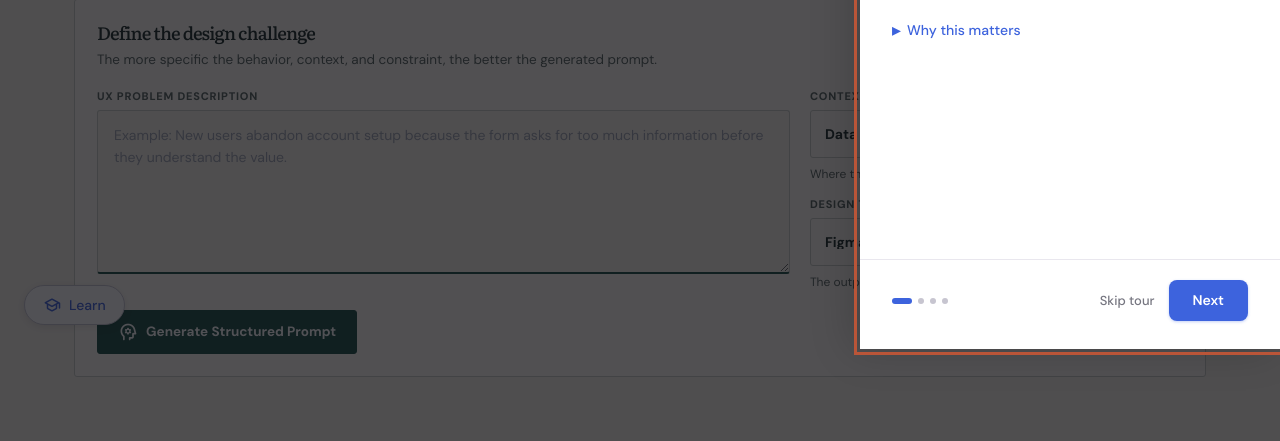
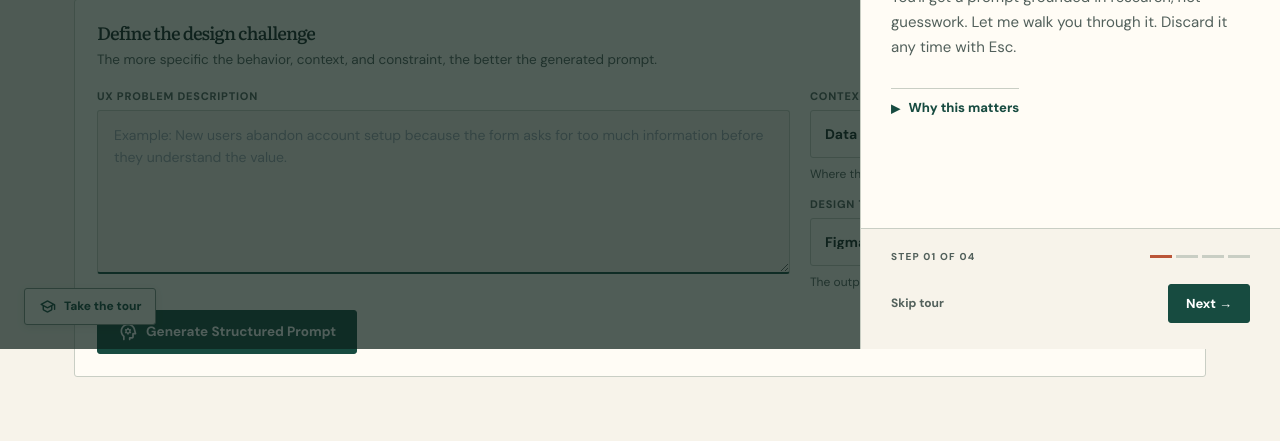
Before and after one commit to tropicgirlie/cognitive-engine, a website: page advanced-prompt-generator.html in a window 1280 px wide. Shown: the part 451-892 px from the top of the page. Drawn offline with nearby package versions, Linux system fonts and the light colour scheme.

Commit message:
Restyle guided tour to match editorial UI

```diff
--- a/advanced-prompt-generator.html
+++ b/advanced-prompt-generator.html
@@ -150,6 +150,7 @@
 
 <link href="https://fonts.googleapis.com/css2?family=DM+Sans:wght@400;500;600;700;800&family=Literata:opsz,wght@7..72,400;7..72,500;7..72,600&display=swap" rel="stylesheet">
 <link rel="stylesheet" href="css/site-system.css">
+<link rel="stylesheet" href="css/cognitive-tour.css">
 </head>
 <body>
 
--- /dev/null
+++ b/css/cognitive-tour.css
@@ -0,0 +1,53 @@
+/* Guided tour, using the same paper, pine, rust, and editorial type as the site. */
+#cog-tour-overlay{position:fixed;inset:0;z-index:10000;opacity:0;background:rgba(13,32,27,.72);transition:opacity .3s ease,background-color .25s ease}
+#cog-tour-spotlight{position:fixed;z-index:10001;pointer-events:none;opacity:0;border-radius:3px;box-shadow:0 0 0 3px #ba5538,0 0 0 9999px rgba(13,32,27,.72);transition:top .35s ease,left .35s ease,width .35s ease,height .35s ease,opacity .25s ease}
+#cog-tour-connector{position:fixed;inset:0;width:100%;height:100%;z-index:10001;pointer-events:none;opacity:0;transition:opacity .3s ease}
+#cog-tour-panel{position:fixed;inset:0 0 0 auto;z-index:10002;width:min(420px,100vw);background:#fffcf5;border-left:1px solid #c9cec4;display:flex;flex-direction:column;transform:translateX(100%);transition:transform .35s ease;overflow-y:auto;outline:none;color:#172824;font-family:'DM Sans',Arial,sans-serif}
+#cog-tour-panel *{box-sizing:border-box}
+#cog-tour-panel button{font-family:'DM Sans',Arial,sans-serif;cursor:pointer}
+#cog-tour-panel button:focus-visible,#cog-tour-trigger:focus-visible{outline:3px solid #ba5538;outline-offset:3px}
+.cog-tour-progress{height:3px;background:#e7e9de;flex:none}
+.cog-tour-progress-fill{height:100%;background:#ba5538;transition:width .3s ease}
+.cog-tour-header{display:flex;align-items:center;justify-content:space-between;gap:16px;padding:25px 30px 0}
+.cog-tour-kicker{font-size:10px;font-weight:800;letter-spacing:.17em;text-transform:uppercase;color:#ba5538}
+.cog-tour-close{border:1px solid #c9cec4;background:transparent;color:#52605b;width:34px;height:34px;display:grid;place-items:center;border-radius:3px;font-size:20px;line-height:1}
+.cog-tour-close:hover{background:#eeeae0;color:#172824}
+.cog-tour-body{padding:50px 30px 44px;flex:1;display:flex;flex-direction:column;justify-content:center;min-height:0}
+.cog-tour-step-label{margin:0 0 30px;font-size:11px;font-weight:800;letter-spacing:.15em;text-transform:uppercase;color:#52605b}
+.cog-tour-step-label strong{font:500 30px/1 'Literata',Georgia,serif;color:#ba5538;letter-spacing:-.04em;vertical-align:middle;margin-right:10px}
+.cog-tour-icon{width:50px;height:50px;background:#d8e9d8;border:1px solid #b8c5b6;border-radius:3px;display:grid;place-items:center;margin-bottom:26px;color:#174b40}
+.cog-tour-icon .mi{font-size:25px;color:inherit}
+#cog-tour-panel h2{font:500 clamp(25px,3vw,32px)/1.16 'Literata',Georgia,serif!important;letter-spacing:-.045em;margin:0 0 20px;color:#172824}
+.cog-tour-description{font-size:15px;line-height:1.68;color:#52605b;margin:0 0 28px;max-width:38ch}
+.cog-tour-detail-toggle{display:flex;align-items:center;gap:9px;align-self:flex-start;padding:9px 0;border:0;border-top:1px solid #c9cec4;background:transparent;color:#174b40;font-size:13px;font-weight:800;text-align:left}
+.cog-tour-detail-toggle:hover{color:#ba5538}
+.cog-tour-detail-arrow{font-size:17px;line-height:1;transition:transform .2s ease}
+.cog-tour-detail-toggle[aria-expanded="true"] .cog-tour-detail-arrow{transform:rotate(90deg)}
+.cog-tour-detail-content[hidden]{display:none}
+.cog-tour-detail-content p{margin:4px 0 0;padding:16px;background:#eeeae0;border-left:2px solid #ba5538;font-size:13px;line-height:1.6;color:#52605b}
+.cog-tour-footer{padding:20px 30px 26px;border-top:1px solid #c9cec4;background:#f7f3ea}
+.cog-tour-footer-top{display:flex;justify-content:space-between;align-items:center;gap:16px;margin-bottom:20px}
+.cog-tour-footer-label{font-size:10px;font-weight:800;letter-spacing:.12em;text-transform:uppercase;color:#52605b}
+.cog-tour-dashes{display:flex;gap:4px;flex:1;justify-content:flex-end}
+.cog-tour-dash{height:3px;width:22px;background:#c9cec4}
+.cog-tour-dash.is-done{background:#9aaf9d}
+.cog-tour-dash.is-current{background:#ba5538}
+.cog-tour-actions{display:flex;align-items:center;gap:8px}
+.cog-tour-skip{margin-right:auto;background:transparent;border:0;padding:10px 0;color:#52605b;font-size:12px;font-weight:700}
+.cog-tour-skip:hover{text-decoration:underline;color:#172824}
+.cog-tour-back,.cog-tour-next{min-height:38px;padding:9px 17px;border-radius:3px;font-size:13px;font-weight:800}
+.cog-tour-back{border:1px solid #819389;background:transparent;color:#174b40}
+.cog-tour-back:hover{background:#d8e9d8}
+.cog-tour-next{border:1px solid #174b40;background:#174b40;color:#fff}
+.cog-tour-next:hover{background:#10392f}
+#cog-tour-trigger{position:fixed;bottom:24px;left:24px;z-index:90;display:flex;align-items:center;gap:8px;background:#fffcf5;border:1px solid #819389;border-radius:3px;padding:9px 14px;color:#174b40;font:800 12px/1.3 'DM Sans',Arial,sans-serif;box-shadow:0 2px 8px rgba(23,40,36,.09);cursor:pointer}
+#cog-tour-trigger:hover{border-color:#174b40;background:#d8e9d8}
+#cog-tour-trigger .mi{font-size:17px;color:inherit}
+.cog-tour-celebration{position:fixed;inset:0;z-index:10003;display:grid;place-items:center;background:rgba(13,32,27,.72);pointer-events:none;padding:20px}
+.cog-tour-celebration-card{width:min(360px,100%);background:#fffcf5;border:1px solid #c9cec4;padding:36px;text-align:left;animation:cogTourPopIn .35s ease-out}
+.cog-tour-celebration-card img{display:block;width:46px;height:46px;margin-bottom:25px}
+.cog-tour-celebration-card h2{font:500 30px/1.15 'Literata',Georgia,serif;margin:0 0 12px;color:#172824}
+.cog-tour-celebration-card p{font:400 15px/1.6 'DM Sans',Arial,sans-serif;margin:0;color:#52605b}
+@keyframes cogTourPopIn{from{transform:translateY(12px);opacity:0}to{transform:translateY(0);opacity:1}}
+@media(max-width:480px){.cog-tour-header{padding:18px 20px 0}.cog-tour-body{padding:35px 20px;justify-content:flex-start}.cog-tour-footer{padding:16px 20px 20px}.cog-tour-dash{width:14px}#cog-tour-trigger{left:16px;bottom:16px}}
+@media(prefers-reduced-motion:reduce){#cog-tour-overlay,#cog-tour-spotlight,#cog-tour-connector,#cog-tour-panel,.cog-tour-progress-fill,.cog-tour-detail-arrow{transition:none!important}.cog-tour-celebration-card{animation:none}}
--- a/js/cognitive-tour.js
+++ b/js/cognitive-tour.js
@@ -1,5 +1,5 @@
 /**
- * Cognitive Engine Tour — Figma-style Spotlight + Side Panel
+ * Cognitive Engine Tour — Editorial Spotlight + Side Panel
  *
  * Design rationale (from cognitive science perspective):
  * - Spotlight pattern: Von Restorff effect — the highlighted element is the
@@ -211,59 +211,36 @@ class CognitiveTour {
   buildUI() {
     this.cleanup();
 
-    // Full-screen overlay (clicking it discards the tour)
     this.overlay = document.createElement('div');
     this.overlay.id = 'cog-tour-overlay';
-    this.overlay.style.cssText = `
-      position: fixed; top: 0; left: 0; right: 0; bottom: 0;
-      z-index: 10000;
-      transition: opacity 0.4s ease;
-      opacity: 0;
-    `;
     this.overlay.addEventListener('click', () => this.endTour());
 
-    // Spotlight ring around target element
     this.spotlight = document.createElement('div');
     this.spotlight.id = 'cog-tour-spotlight';
-    this.spotlight.style.cssText = `
-      position: fixed;
-      border-radius: 8px;
-      box-shadow: 0 0 0 4px rgba(61,99,221,0.6), 0 0 0 9999px rgba(15,14,20,0.72);
-      transition: all 0.35s cubic-bezier(0.4,0,0.2,1);
-      pointer-events: none;
-      z-index: 10001;
-      opacity: 0;
-    `;
 
-    // SVG connector line from spotlight to panel
     this.connector = document.createElementNS('http://www.w3.org/2000/svg', 'svg');
     this.connector.id = 'cog-tour-connector';
-    this.connector.style.cssText = `
-      position: fixed; top: 0; left: 0; width: 100%; height: 100%;
-      z-index: 10001; pointer-events: none; opacity: 0;
-      transition: opacity 0.35s ease;
-    `;
 
-    // Side panel
     this.sidePanel = document.createElement('div');
     this.sidePanel.id = 'cog-tour-panel';
     this.sidePanel.setAttribute('role', 'dialog');
-    this.sidePanel.setAttribute('aria-label', 'Guided tour');
+    this.sidePanel.setAttribute('aria-modal', 'true');
+    this.sidePanel.setAttribute('aria-labelledby', 'cog-tour-title');
     this.sidePanel.tabIndex = -1;
-    this.sidePanel.style.cssText = `
-      position: fixed;
-      top: 0; right: 0; bottom: 0;
-      width: min(420px, 100vw);
-      background: #FFFFFF;
-      box-shadow: -8px 0 40px rgba(0,0,0,0.18);
-      z-index: 10002;
-      display: flex; flex-direction: column;
-      transform: translateX(100%);
-      transition: transform 0.4s cubic-bezier(0.4,0,0.2,1);
-      overflow-y: auto;
-      outline: none;
-      font-family: 'Roboto', -apple-system, sans-serif;
-    `;
+    this.sidePanel.addEventListener('keydown', (event) => {
+      if (event.key !== 'Tab') return;
+      const focusable = Array.from(this.sidePanel.querySelectorAll('button:not([disabled])'));
+      if (!focusable.length) return;
+      const first = focusable[0];
+      const last = focusable[focusable.length - 1];
+      if (event.shiftKey && document.activeElement === first) {
+        event.preventDefault();
+        last.focus();
+      } else if (!event.shiftKey && document.activeElement === last) {
+        event.preventDefault();
+        first.focus();
+      }
+    });
 
     document.body.appendChild(this.overlay);
     document.body.appendChild(this.spotlight);
@@ -272,10 +249,8 @@ class CognitiveTour {
 
     requestAnimationFrame(() => {
       this.overlay.style.opacity = '1';
-      this.spotlight.style.opacity = '1';
       this.connector.style.opacity = '1';
       this.sidePanel.style.transform = 'translateX(0)';
-      this.sidePanel.focus({ preventScroll: true });
     });
   }
 
@@ -288,140 +263,55 @@ class CognitiveTour {
     const step = this.tourSteps[this.currentStep];
     const total = this.tourSteps.length;
     const progress = ((this.currentStep + 1) / total) * 100;
+    const number = String(this.currentStep + 1).padStart(2, '0');
+    const totalLabel = String(total).padStart(2, '0');
 
     this.sidePanel.innerHTML = `
-      <!-- Progress bar -->
-      <div style="height:4px; background:#E9E7EE; border-radius:2px; margin:0;">
-        <div style="height:4px; width:${progress}%; background:linear-gradient(90deg,#3D63DD,#6B8FFF); border-radius:2px; transition:width 0.4s ease;"></div>
+      <div class="cog-tour-progress" aria-hidden="true"><div class="cog-tour-progress-fill" style="width:${progress}%"></div></div>
+      <div class="cog-tour-header">
+        <span class="cog-tour-kicker">Cognitive Engine / Field notes</span>
+        <button id="cog-tour-close" class="cog-tour-close" type="button" aria-label="Close guided tour">×</button>
       </div>
-
-      <!-- Close button (discard tour) -->
-      <button id="cog-tour-close" aria-label="Discard tour" style="
-        position:absolute; top:16px; right:16px;
-        width:36px; height:36px; border-radius:50%;
-        border:none; background:transparent; cursor:pointer;
-        display:flex; align-items:center; justify-content:center;
-        color:#767680; font-size:20px; transition:all 0.15s;
-      " onmouseover="this.style.background='#F5F3FA';this.style.color='#1C1B1F'" onmouseout="this.style.background='transparent';this.style.color='#767680'">
-        ✕
-      </button>
-
-      <!-- Panel body -->
-      <div style="padding:40px 32px 32px; flex:1; display:flex; flex-direction:column; justify-content:center;">
-        <!-- Step icon -->
-        <div style="
-          width:56px; height:56px; border-radius:16px;
-          background:linear-gradient(135deg,#DBE1FF,#DFE0F9);
-          display:flex; align-items:center; justify-content:center;
-          margin-bottom:24px;
-        "><span class="mi" style="font-size:28px;color:#3D63DD;">${step.icon}</span></div>
-
-        <!-- Title -->
-        <h2 style="
-          font-size:22px; font-weight:700; line-height:1.3;
-          color:#1C1B1F; margin:0 0 16px; letter-spacing:-0.01em;
-        ">${step.title}</h2>
-
-        <!-- Body -->
-        <p style="
-          font-size:16px; line-height:1.6; color:#46464F;
-          margin:0 0 20px;
-        ">${step.body}</p>
-
-        <!-- Detail (progressive disclosure — collapsible) -->
-        <button id="cog-tour-detail-toggle" style="
-          display:flex; align-items:center; gap:6px;
-          background:none; border:none; cursor:pointer;
-          font-size:14px; font-weight:500; color:#3D63DD;
-          padding:0; margin:0 0 8px; transition:color 0.15s;
-        " onmouseover="this.style.color='#4B73F7'" onmouseout="this.style.color='#3D63DD'">
-          <span style="font-size:18px; transition:transform 0.2s;" id="cog-tour-detail-arrow">▸</span>
-          Why this matters
+      <div class="cog-tour-body">
+        <p class="cog-tour-step-label"><strong>${number}</strong> / ${totalLabel} &nbsp; Guided tour</p>
+        <div class="cog-tour-icon" aria-hidden="true"><span class="mi">${step.icon}</span></div>
+        <h2 id="cog-tour-title" tabindex="-1">${step.title}</h2>
+        <p class="cog-tour-description">${step.body}</p>
+        <button id="cog-tour-detail-toggle" class="cog-tour-detail-toggle" type="button" aria-expanded="false" aria-controls="cog-tour-detail-content">
+          <span class="cog-tour-detail-arrow" aria-hidden="true">▸</span> Why this matters
         </button>
-        <div id="cog-tour-detail-content" style="
-          max-height:0; overflow:hidden; transition:max-height 0.3s ease;
-        ">
-          <p style="
-            font-size:14px; line-height:1.65; color:#767680;
-            margin:0; padding:12px 16px; background:#F5F3FA;
-            border-radius:8px; border-left:3px solid #3D63DD;
-          ">${step.detail}</p>
+        <div id="cog-tour-detail-content" class="cog-tour-detail-content" hidden><p>${step.detail}</p></div>
+      </div>
+      <div class="cog-tour-footer">
+        <div class="cog-tour-footer-top">
+          <span class="cog-tour-footer-label">Step ${number} of ${totalLabel}</span>
+          <div class="cog-tour-dashes" aria-hidden="true">
+            ${this.tourSteps.map((_, i) => `<span class="cog-tour-dash${i === this.currentStep ? ' is-current' : i < this.currentStep ? ' is-done' : ''}"></span>`).join('')}
+          </div>
         </div>
-      </div>
-
-      <!-- Footer navigation -->
-      <div style="
-        padding:20px 32px 28px; border-top:1px solid #E9E7EE;
-        display:flex; align-items:center; justify-content:space-between; gap:12px;
-      ">
-        <!-- Progress dots -->
-        <div style="display:flex; gap:6px; align-items:center;">
-          ${this.tourSteps.map((_, i) => `
-            <div style="
-              width:${i === this.currentStep ? '20px' : '6px'};
-              height:6px; border-radius:3px;
-              background:${i === this.currentStep ? '#3D63DD' : i < this.currentStep ? '#6B8FFF' : '#C7C5D0'};
-              transition:all 0.3s ease;
-            "></div>
-          `).join('')}
-        </div>
-
-        <!-- Navigation buttons -->
-        <div style="display:flex; gap:8px; align-items:center;">
-          <button id="cog-tour-skip" style="
-            padding:10px 6px; border:none; background:none;
-            font-size:13px; font-weight:500; color:#767680;
-            cursor:pointer; transition:color 0.15s;
-          " onmouseover="this.style.color='#1C1B1F'" onmouseout="this.style.color='#767680'">
-            Skip tour
-          </button>
-          ${this.currentStep > 0 ? `
-            <button id="cog-tour-back" style="
-              padding:10px 18px; border-radius:8px;
-              border:1px solid #C7C5D0; background:white;
-              font-size:14px; font-weight:500; color:#46464F;
-              cursor:pointer; transition:all 0.15s;
-            " onmouseover="this.style.background='#F5F3FA'" onmouseout="this.style.background='white'">
-              Back
-            </button>
-          ` : ''}
-          <button id="cog-tour-next" style="
-            padding:10px 24px; border-radius:8px;
-            border:none; background:#3D63DD;
-            font-size:14px; font-weight:600; color:white;
-            cursor:pointer; transition:all 0.15s;
-            box-shadow:0 1px 3px rgba(61,99,221,0.3);
-          " onmouseover="this.style.background='#4B73F7'" onmouseout="this.style.background='#3D63DD'">
-            ${this.currentStep === total - 1 ? 'Finish' : 'Next'}
-          </button>
+        <div class="cog-tour-actions">
+          <button id="cog-tour-skip" class="cog-tour-skip" type="button">Skip tour</button>
+          ${this.currentStep > 0 ? '<button id="cog-tour-back" class="cog-tour-back" type="button">Back</button>' : ''}
+          <button id="cog-tour-next" class="cog-tour-next" type="button">${this.currentStep === total - 1 ? 'Finish' : 'Next'} →</button>
         </div>
       </div>
     `;
 
-    // Wire up panel interactions
     this.sidePanel.querySelector('#cog-tour-close').addEventListener('click', () => this.endTour());
     this.sidePanel.querySelector('#cog-tour-skip').addEventListener('click', () => this.endTour());
     this.sidePanel.querySelector('#cog-tour-next').addEventListener('click', () => this.nextStep());
     const backBtn = this.sidePanel.querySelector('#cog-tour-back');
     if (backBtn) backBtn.addEventListener('click', () => this.previousStep());
 
-    // Progressive disclosure toggle
     const toggleBtn = this.sidePanel.querySelector('#cog-tour-detail-toggle');
     const detailContent = this.sidePanel.querySelector('#cog-tour-detail-content');
-    const detailArrow = this.sidePanel.querySelector('#cog-tour-detail-arrow');
-    if (toggleBtn && detailContent) {
-      toggleBtn.addEventListener('click', () => {
-        const isOpen = detailContent.style.maxHeight !== '0px' && detailContent.style.maxHeight !== '';
-        if (isOpen) {
-          detailContent.style.maxHeight = '0px';
-          detailArrow.style.transform = 'rotate(0deg)';
-        } else {
-          detailContent.style.maxHeight = '220px';
-          detailArrow.style.transform = 'rotate(90deg)';
-        }
-      });
-    }
+    toggleBtn.addEventListener('click', () => {
+      const open = toggleBtn.getAttribute('aria-expanded') === 'true';
+      toggleBtn.setAttribute('aria-expanded', String(!open));
+      detailContent.hidden = open;
+    });
 
+    this.sidePanel.querySelector('#cog-tour-title').focus({ preventScroll: true });
     this.positionSpotlight(step);
     this.drawConnector(step);
   }
@@ -429,24 +319,28 @@ class CognitiveTour {
   positionSpotlight(step) {
     if (!step.target) {
       this.spotlight.style.opacity = '0';
-      this.spotlight.style.boxShadow = '0 0 0 9999px rgba(15,14,20,0.72)';
+      this.overlay.style.backgroundColor = 'rgba(13,32,27,.72)';
       return;
     }
 
     const target = document.querySelector(step.target);
     if (!target) {
       this.spotlight.style.opacity = '0';
+      this.overlay.style.backgroundColor = 'rgba(13,32,27,.72)';
       return;
     }
 
     target.scrollIntoView({ behavior: this.reduced ? 'auto' : 'smooth', block: 'center' });
 
+    const activeStep = this.currentStep;
     setTimeout(() => {
+      if (!this.isActive || !this.spotlight || this.currentStep !== activeStep) return;
       const rect = target.getBoundingClientRect();
       const pad = 6;
 
+      this.overlay.style.backgroundColor = 'transparent';
       this.spotlight.style.opacity = '1';
-      this.spotlight.style.boxShadow = '0 0 0 4px rgba(61,99,221,0.6), 0 0 0 9999px rgba(15,14,20,0.72)';
+      this.spotlight.style.boxShadow = '0 0 0 3px #ba5538, 0 0 0 9999px rgba(13,32,27,0.72)';
       this.spotlight.style.top = (rect.top - pad) + 'px';
       this.spotlight.style.left = (rect.left - pad) + 'px';
       this.spotlight.style.width = (rect.width + pad * 2) + 'px';
@@ -462,7 +356,9 @@ class CognitiveTour {
     const target = document.querySelector(step.target);
     if (!target) return;
 
+    const activeStep = this.currentStep;
     setTimeout(() => {
+      if (!this.isActive || !this.connector || this.currentStep !== activeStep) return;
       const rect = target.getBoundingClientRect();
       const panelLeft = window.innerWidth - Math.min(420, window.innerWidth);
 
@@ -471,7 +367,7 @@ class CognitiveTour {
       line.setAttribute('y1', rect.top + rect.height / 2);
       line.setAttribute('x2', panelLeft);
       line.setAttribute('y2', rect.top + rect.height / 2);
-      line.setAttribute('stroke', '#3D63DD');
+      line.setAttribute('stroke', '#ba5538');
       line.setAttribute('stroke-width', '1.5');
       line.setAttribute('stroke-dasharray', '6,4');
       line.setAttribute('opacity', '0.5');
@@ -496,40 +392,18 @@ class CognitiveTour {
     if (this.reduced) { this.endTour(); return; }
 
     const celebration = document.createElement('div');
-    celebration.style.cssText = `
-      position: fixed; top: 0; left: 0; right: 0; bottom: 0;
-      z-index: 10003; display: flex; align-items: center; justify-content: center;
-      background: rgba(15,14,20,0.6); pointer-events: none;
-    `;
+    celebration.className = 'cog-tour-celebration';
     celebration.innerHTML = `
-      <div style="
-        background: white; border-radius: 20px; padding: 48px;
-        text-align: center; box-shadow: 0 20px 60px rgba(0,0,0,0.25);
-        animation: cogTourPopIn 0.4s cubic-bezier(0.34,1.56,0.64,1);
-      ">
-        <div style="font-size:48px; margin-bottom:16px;"><span class="mi" style="font-size:48px;color:#3D63DD;">psychology</span></div>
-        <h2 style="font-size:24px; font-weight:700; color:#1C1B1F; margin:0 0 8px;">
-          You're ready.
-        </h2>
-        <p style="font-size:16px; color:#46464F; margin:0; max-width:300px; line-height:1.5;">
-          Go diagnose some cognitive friction. The principles are waiting.
-        </p>
+      <div class="cog-tour-celebration-card">
+        <img src="assets/brand/cognitive-engine-mark.svg" width="46" height="46" alt="">
+        <h2>You're ready.</h2>
+        <p>Use the Library to turn the next observed problem into a design decision you can explain.</p>
       </div>
     `;
-
-    const style = document.createElement('style');
-    style.textContent = `
-      @keyframes cogTourPopIn {
-        from { transform: scale(0.7); opacity: 0; }
-        to { transform: scale(1); opacity: 1; }
-      }
-    `;
-    document.head.appendChild(style);
     document.body.appendChild(celebration);
 
     setTimeout(() => {
       celebration.remove();
-      style.remove();
       this.endTour();
     }, 2200);
   }
@@ -576,35 +450,21 @@ document.addEventListener('DOMContentLoaded', function() {
 
   if (!hasSeenTour) {
     // wait for the library cards to render before spotlighting them
-    setTimeout(() => cognitiveTour.startTour(), 1500);
+    setTimeout(() => {
+      let seen = false;
+      try { seen = localStorage.getItem('cognitiveEngineTourSeen') === 'true'; } catch (e) { /* private mode */ }
+      if (!seen && !cognitiveTour.isActive) cognitiveTour.startTour();
+    }, 1500);
   }
 });
 
-// ── Floating "Learn" trigger (bottom-left, clear of the toast) ──
+// ── Floating entry point ──
 document.addEventListener('DOMContentLoaded', function() {
   const btn = document.createElement('button');
   btn.id = 'cog-tour-trigger';
-  btn.innerHTML = '<span class="mi" style="font-size:18px;color:#3D63DD;">school</span><span>Learn</span>';
+  btn.type = 'button';
+  btn.innerHTML = '<span class="mi" aria-hidden="true">school</span><span>Take the tour</span>';
   btn.setAttribute('aria-label', 'Start the guided tour');
-  btn.style.cssText = `
-    position: fixed; bottom: 24px; left: 24px;
-    display: flex; align-items: center; gap: 8px;
-    background: white; border: 1px solid #C7C5D0;
-    border-radius: 24px; padding: 10px 18px;
-    font: 500 14px 'Roboto', sans-serif; color: #3D63DD;
-    cursor: pointer; z-index: 90;
-    box-shadow: 0 2px 8px rgba(0,0,0,0.1);
-    transition: all 0.2s ease;
-  `;
-  btn.addEventListener('mouseenter', () => {
-    btn.style.boxShadow = '0 4px 16px rgba(61,99,221,0.25)';
-    btn.style.borderColor = '#3D63DD';
-  });
-  btn.addEventListener('mouseleave', () => {
-    btn.style.boxShadow = '0 2px 8px rgba(0,0,0,0.1)';
-    btn.style.borderColor = '#C7C5D0';
-  });
   btn.addEventListener('click', () => cognitiveTour.startTour());
-
   document.body.appendChild(btn);
 });
```
Also changed, not shown: index.html (+1 -0 lines).
